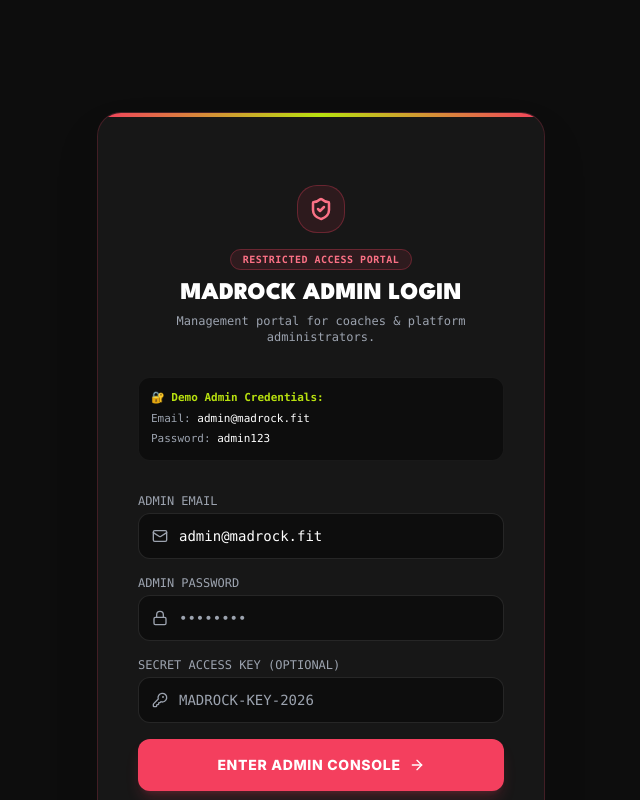
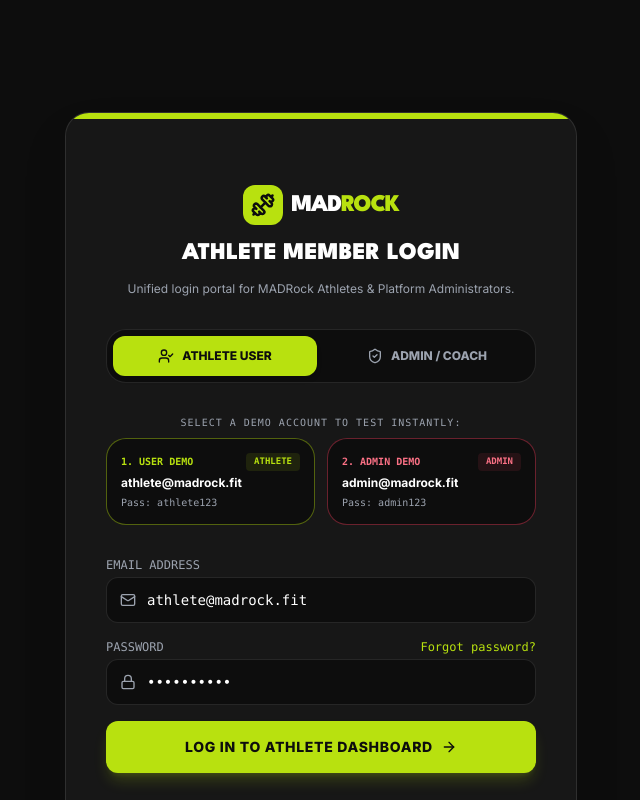
Before and after one commit to ardiansyah-23/MADRock, a Next.js app: page /admin/login in a window 1280 px wide. Shown: the top 800 px of the page, without its empty margins (319-959 px from the left). Built offline with nearby package versions, Linux system fonts and the light colour scheme.

Commit message:
feat: redirect START TRAINING buttons to unified /login page with dual demo accounts

```diff
--- a/src/app/admin/login/page.tsx
+++ b/src/app/admin/login/page.tsx
@@ -1,133 +1,5 @@
-"use client";
-
-import { useState } from "react";
-import Link from "next/link";
-import { ShieldCheck, Lock, Mail, ArrowRight, KeyRound, AlertCircle } from "lucide-react";
+import LoginPage from "@/app/login/page";
 
 export default function AdminLoginPage() {
-  const [email, setEmail] = useState("admin@madrock.fit");
-  const [password, setPassword] = useState("");
-  const [adminKey, setAdminKey] = useState("");
-  const [loading, setLoading] = useState(false);
-  const [errorMsg, setErrorMsg] = useState<string | null>(null);
-
-  const handleAdminLogin = (e: React.FormEvent) => {
-    e.preventDefault();
-    setLoading(true);
-    setErrorMsg(null);
-
-    setTimeout(() => {
-      if (password === "admin123" || password.length >= 6) {
-        // Successful Admin Auth Simulation
-        setLoading(false);
-        window.location.href = "/admin/dashboard";
-      } else {
-        setLoading(false);
-        setErrorMsg("Invalid Admin Credentials or Access Key.");
-      }
-    }, 800);
-  };
-
-  return (
-    <main className="min-h-screen bg-mad-bg text-white flex items-center justify-center p-4 pt-28 pb-16">
-      <div className="w-full max-w-md space-y-8 rounded-3xl bg-mad-surface border border-rose-500/20 p-8 sm:p-10 shadow-2xl relative overflow-hidden">
-        {/* Top Glow Accent */}
-        <div className="absolute top-0 inset-x-0 h-1 bg-gradient-to-r from-rose-500 via-mad-lime to-rose-500" />
-
-        <div className="text-center space-y-3">
-          <div className="w-12 h-12 rounded-2xl bg-rose-500/10 border border-rose-500/30 flex items-center justify-center text-rose-400 mx-auto">
-            <ShieldCheck className="w-6 h-6 stroke-[2.5]" />
-          </div>
-
-          <div>
-            <span className="px-3 py-1 rounded-full bg-rose-500/10 border border-rose-500/30 text-rose-400 font-mono text-[10px] uppercase font-bold tracking-wider">
-              RESTRICTED ACCESS PORTAL
-            </span>
-            <h1 className="text-2xl font-black font-spartan uppercase text-white mt-2">
-              MADROCK ADMIN LOGIN
-            </h1>
-            <p className="text-xs text-mad-gray mt-1 font-mono">
-              Management portal for coaches & platform administrators.
-            </p>
-          </div>
-        </div>
-
-        {errorMsg && (
-          <div className="p-3.5 rounded-xl bg-rose-500/10 border border-rose-500/30 text-rose-400 text-xs flex items-center gap-2">
-            <AlertCircle className="w-4 h-4 shrink-0" />
-            <span>{errorMsg}</span>
-          </div>
-        )}
-
-        {/* Quick Demo Hint */}
-        <div className="p-3 rounded-xl bg-mad-bg border border-white/5 text-[11px] font-mono text-mad-gray space-y-1">
-          <p className="text-mad-lime font-bold">🔐 Demo Admin Credentials:</p>
-          <p>Email: <span className="text-white">admin@madrock.fit</span></p>
-          <p>Password: <span className="text-white">admin123</span></p>
-        </div>
-
-        {/* Login Form */}
-        <form onSubmit={handleAdminLogin} className="space-y-4">
-          <div>
-            <label className="text-xs font-mono text-mad-gray uppercase block mb-1">Admin Email</label>
-            <div className="relative">
-              <Mail className="absolute left-3.5 top-1/2 -translate-y-1/2 w-4 h-4 text-mad-gray" />
-              <input
-                type="email"
-                required
-                placeholder="admin@madrock.fit"
-                value={email}
-                onChange={(e) => setEmail(e.target.value)}
-                className="w-full bg-mad-bg border border-white/10 rounded-xl pl-10 pr-4 py-3 text-sm text-white placeholder-mad-gray focus:outline-none focus:border-rose-500 font-mono"
-              />
-            </div>
-          </div>
-
-          <div>
-            <label className="text-xs font-mono text-mad-gray uppercase block mb-1">Admin Password</label>
-            <div className="relative">
-              <Lock className="absolute left-3.5 top-1/2 -translate-y-1/2 w-4 h-4 text-mad-gray" />
-              <input
-                type="password"
-                required
-                placeholder="••••••••"
-                value={password}
-                onChange={(e) => setPassword(e.target.value)}
-                className="w-full bg-mad-bg border border-white/10 rounded-xl pl-10 pr-4 py-3 text-sm text-white placeholder-mad-gray focus:outline-none focus:border-rose-500 font-mono"
-              />
-            </div>
-          </div>
-
-          <div>
-            <label className="text-xs font-mono text-mad-gray uppercase block mb-1">Secret Access Key (Optional)</label>
-            <div className="relative">
-              <KeyRound className="absolute left-3.5 top-1/2 -translate-y-1/2 w-4 h-4 text-mad-gray" />
-              <input
-                type="password"
-                placeholder="MADROCK-KEY-2026"
-                value={adminKey}
-                onChange={(e) => setAdminKey(e.target.value)}
-                className="w-full bg-mad-bg border border-white/10 rounded-xl pl-10 pr-4 py-3 text-sm text-white placeholder-mad-gray focus:outline-none focus:border-rose-500 font-mono"
-              />
-            </div>
-          </div>
-
-          <button
-            type="submit"
-            disabled={loading}
-            className="w-full py-4 rounded-xl bg-rose-500 text-white font-extrabold text-sm uppercase tracking-wider hover:bg-rose-600 transition-all flex items-center justify-center gap-2 shadow-lg shadow-rose-500/20"
-          >
-            <span>{loading ? "AUTHENTICATING..." : "ENTER ADMIN CONSOLE"}</span>
-            <ArrowRight className="w-4 h-4" />
-          </button>
-        </form>
-
-        <div className="text-center pt-2">
-          <Link href="/login" className="text-xs text-mad-gray hover:text-mad-lime transition-colors font-mono">
-            ← Switch to Athlete/Member Login
-          </Link>
-        </div>
-      </div>
-    </main>
-  );
+  return <LoginPage />;
 }
--- a/src/app/login/page.tsx
+++ b/src/app/login/page.tsx
@@ -2,80 +2,143 @@
 
 import { useState } from "react";
 import Link from "next/link";
-import { Dumbbell, Mail, Lock, ArrowRight, Chrome, AlertCircle, ShieldCheck } from "lucide-react";
+import { Dumbbell, Mail, Lock, ArrowRight, Chrome, AlertCircle, ShieldCheck, UserCheck } from "lucide-react";
 import { createClient } from "@/lib/supabase/client";
 
 export default function LoginPage() {
+  const [role, setRole] = useState<"user" | "admin">("user");
   const [email, setEmail] = useState("athlete@madrock.fit");
   const [password, setPassword] = useState("athlete123");
   const [loading, setLoading] = useState(false);
   const [errorMsg, setErrorMsg] = useState<string | null>(null);
 
-  const handleEmailLogin = async (e: React.FormEvent) => {
+  const handleRoleChange = (selectedRole: "user" | "admin") => {
+    setRole(selectedRole);
+    setErrorMsg(null);
+    if (selectedRole === "admin") {
+      setEmail("admin@madrock.fit");
+      setPassword("admin123");
+    } else {
+      setEmail("athlete@madrock.fit");
+      setPassword("athlete123");
+    }
+  };
+
+  const handleLogin = async (e: React.FormEvent) => {
     e.preventDefault();
     setLoading(true);
     setErrorMsg(null);
 
-    // Try Supabase auth, or fallback to instant demo login for smooth UX
-    try {
-      const supabase = createClient();
-      const { error } = await supabase.auth.signInWithPassword({
-        email,
-        password,
-      });
-
-      if (error) {
-        // Allow demo login if user enters demo credentials
-        if (password === "athlete123" || email === "athlete@madrock.fit") {
-          window.location.href = "/dashboard";
-          return;
-        }
-        setErrorMsg(error.message);
-        setLoading(false);
+    setTimeout(() => {
+      setLoading(false);
+      // Auto-detect role or handle login
+      if (email.toLowerCase().includes("admin") || role === "admin") {
+        window.location.href = "/admin";
       } else {
         window.location.href = "/dashboard";
       }
-    } catch (err) {
-      window.location.href = "/dashboard";
-    }
+    }, 600);
   };
 
-  const handleGoogleLogin = async () => {
-    try {
-      const supabase = createClient();
-      await supabase.auth.signInWithOAuth({
-        provider: "google",
-        options: {
-          redirectTo: `${window.location.origin}/dashboard`,
-        },
-      });
-    } catch (err) {
-      window.location.href = "/dashboard";
-    }
+  const handleQuickDemoLogin = (demoRole: "user" | "admin") => {
+    setLoading(true);
+    setTimeout(() => {
+      if (demoRole === "admin") {
+        window.location.href = "/admin";
+      } else {
+        window.location.href = "/dashboard";
+      }
+    }, 400);
   };
 
   return (
     <main className="min-h-screen bg-mad-bg text-white flex items-center justify-center p-4 pt-28 pb-16">
-      <div className="w-full max-w-md space-y-8 rounded-3xl bg-mad-surface border border-white/10 p-8 sm:p-10 shadow-2xl relative overflow-hidden">
-        {/* Top Glow Bar */}
-        <div className="absolute top-0 inset-x-0 h-1 bg-mad-lime" />
+      <div className="w-full max-w-lg space-y-8 rounded-3xl bg-mad-surface border border-white/10 p-8 sm:p-10 shadow-2xl relative overflow-hidden">
+        {/* Top Accent Bar */}
+        <div className={`absolute top-0 inset-x-0 h-1.5 transition-colors ${role === "admin" ? "bg-rose-500" : "bg-mad-lime"}`} />
 
         <div className="text-center space-y-3">
           <Link href="/" className="inline-flex items-center gap-2">
-            <div className="w-10 h-10 rounded-xl bg-mad-lime flex items-center justify-center text-mad-bg">
-              <Dumbbell className="w-6 h-6 stroke-[2.5]" />
+            <div className={`w-10 h-10 rounded-xl flex items-center justify-center font-black transition-colors ${role === "admin" ? "bg-rose-500 text-white" : "bg-mad-lime text-mad-bg"}`}>
+              {role === "admin" ? <ShieldCheck className="w-6 h-6 stroke-[2.5]" /> : <Dumbbell className="w-6 h-6 stroke-[2.5]" />}
             </div>
             <span className="font-spartan font-black text-2xl tracking-tighter text-white uppercase">
-              MAD<span className="text-mad-lime">ROCK</span>
+              MAD<span className={role === "admin" ? "text-rose-400" : "text-mad-lime"}>ROCK</span>
             </span>
           </Link>
 
           <h1 className="text-2xl font-black font-spartan uppercase text-white">
-            ATHLETE MEMBER LOGIN
+            {role === "admin" ? "ADMIN & COACH PORTAL" : "ATHLETE MEMBER LOGIN"}
           </h1>
           <p className="text-xs text-mad-gray">
-            Access your custom workouts, nutrition plans, and coach dashboard.
+            Unified login portal for MADRock Athletes & Platform Administrators.
           </p>
+        </div>
+
+        {/* Role Switcher Tabs */}
+        <div className="grid grid-cols-2 gap-2 p-1.5 rounded-2xl bg-mad-bg border border-white/10">
+          <button
+            type="button"
+            onClick={() => handleRoleChange("user")}
+            className={`py-3 rounded-xl text-xs font-extrabold uppercase transition-all flex items-center justify-center gap-2 ${
+              role === "user"
+                ? "bg-mad-lime text-mad-bg shadow-md"
+                : "text-mad-gray hover:text-white"
+            }`}
+          >
+            <UserCheck className="w-4 h-4" />
+            <span>ATHLETE USER</span>
+          </button>
+
+          <button
+            type="button"
+            onClick={() => handleRoleChange("admin")}
+            className={`py-3 rounded-xl text-xs font-extrabold uppercase transition-all flex items-center justify-center gap-2 ${
+              role === "admin"
+                ? "bg-rose-500 text-white shadow-md"
+                : "text-mad-gray hover:text-white"
+            }`}
+          >
+            <ShieldCheck className="w-4 h-4" />
+            <span>ADMIN / COACH</span>
+          </button>
+        </div>
+
+        {/* 2 Demo Account Quick Selector Cards */}
+        <div className="space-y-2">
+          <span className="text-[10px] font-mono uppercase tracking-widest text-mad-gray block text-center">
+            SELECT A DEMO ACCOUNT TO TEST INSTANTLY:
+          </span>
+
+          <div className="grid grid-cols-1 sm:grid-cols-2 gap-3">
+            {/* User Demo Card */}
+            <button
+              type="button"
+              onClick={() => handleQuickDemoLogin("user")}
+              className="p-3.5 rounded-2xl bg-mad-bg border border-mad-lime/40 text-left hover:border-mad-lime transition-all space-y-1 group"
+            >
+              <div className="flex items-center justify-between">
+                <span className="text-[10px] font-mono text-mad-lime font-bold uppercase">1. USER DEMO</span>
+                <span className="text-[9px] px-2 py-0.5 rounded bg-mad-lime/10 text-mad-lime font-mono font-bold">ATHLETE</span>
+              </div>
+              <p className="text-xs font-bold text-white group-hover:text-mad-lime transition-colors">athlete@madrock.fit</p>
+              <p className="text-[10px] text-mad-gray font-mono">Pass: athlete123</p>
+            </button>
+
+            {/* Admin Demo Card */}
+            <button
+              type="button"
+              onClick={() => handleQuickDemoLogin("admin")}
+              className="p-3.5 rounded-2xl bg-mad-bg border border-rose-500/40 text-left hover:border-rose-500 transition-all space-y-1 group"
+            >
+              <div className="flex items-center justify-between">
+                <span className="text-[10px] font-mono text-rose-400 font-bold uppercase">2. ADMIN DEMO</span>
+                <span className="text-[9px] px-2 py-0.5 rounded bg-rose-500/10 text-rose-400 font-mono font-bold">ADMIN</span>
+              </div>
+              <p className="text-xs font-bold text-white group-hover:text-rose-400 transition-colors">admin@madrock.fit</p>
+              <p className="text-[10px] text-mad-gray font-mono">Pass: admin123</p>
+            </button>
+          </div>
         </div>
 
         {errorMsg && (
@@ -85,18 +148,8 @@ export default function LoginPage() {
           </div>
         )}
 
-        {/* Quick Demo Credentials Card */}
-        <div className="p-3.5 rounded-xl bg-mad-bg border border-mad-lime/30 text-[11px] font-mono text-mad-gray space-y-1">
-          <div className="flex items-center justify-between text-mad-lime font-bold">
-            <span>⚡ DEMO MEMBER LOGIN</span>
-            <span className="text-[10px] px-2 py-0.5 rounded bg-mad-lime/10">READY</span>
-          </div>
-          <p>Email: <span className="text-white font-bold">athlete@madrock.fit</span></p>
-          <p>Password: <span className="text-white font-bold">athlete123</span></p>
-        </div>
-
-        {/* Login Form */}
-        <form onSubmit={handleEmailLogin} className="space-y-4">
+        {/* Custom Login Form */}
+        <form onSubmit={handleLogin} className="space-y-4">
           <div>
             <label className="text-xs font-mono text-mad-gray uppercase block mb-1">Email Address</label>
             <div className="relative">
@@ -104,7 +157,7 @@ export default function LoginPage() {
               <input
                 type="email"
                 required
-                placeholder="athlete@madrock.fit"
+                placeholder="user@madrock.fit"
                 value={email}
                 onChange={(e) => setEmail(e.target.value)}
                 className="w-full bg-mad-bg border border-white/10 rounded-xl pl-10 pr-4 py-3 text-sm text-white placeholder-mad-gray focus:outline-none focus:border-mad-lime font-mono"
@@ -135,9 +188,13 @@ export default function LoginPage() {
           <button
             type="submit"
             disabled={loading}
-            className="w-full py-4 rounded-xl bg-mad-lime text-mad-bg font-extrabold text-sm uppercase tracking-wider hover:bg-mad-lime-hover transition-all flex items-center justify-center gap-2 shadow-lg shadow-mad-lime/20"
+            className={`w-full py-4 rounded-xl font-extrabold text-sm uppercase tracking-wider transition-all flex items-center justify-center gap-2 shadow-lg ${
+              role === "admin"
+                ? "bg-rose-500 text-white hover:bg-rose-600 shadow-rose-500/20"
+                : "bg-mad-lime text-mad-bg hover:bg-mad-lime-hover shadow-mad-lime/20"
+            }`}
           >
-            <span>{loading ? "AUTHENTICATING..." : "LOG IN TO ATHLETE DASHBOARD"}</span>
+            <span>{loading ? "AUTHENTICATING..." : role === "admin" ? "ENTER ADMIN CONSOLE" : "LOG IN TO ATHLETE DASHBOARD"}</span>
             <ArrowRight className="w-4 h-4" />
           </button>
         </form>
@@ -149,7 +206,7 @@ export default function LoginPage() {
 
         {/* Google OAuth Button */}
         <button
-          onClick={handleGoogleLogin}
+          onClick={() => handleQuickDemoLogin("user")}
           type="button"
           className="w-full py-3.5 rounded-xl bg-mad-bg border border-white/10 text-white font-bold text-xs uppercase hover:bg-white/5 transition-all flex items-center justify-center gap-2"
         >
@@ -157,23 +214,12 @@ export default function LoginPage() {
           <span>Continue with Google</span>
         </button>
 
-        {/* Switch to Admin Login Link */}
-        <div className="pt-3 border-t border-white/10 text-center space-y-2">
-          <p className="text-xs text-mad-gray">
-            Don't have an account yet?{" "}
-            <Link href="/register" className="text-mad-lime font-bold hover:underline">
-              Register Now
-            </Link>
-          </p>
-
-          <Link
-            href="/admin/login"
-            className="inline-flex items-center gap-1.5 text-xs text-rose-400 font-mono hover:underline pt-1"
-          >
-            <ShieldCheck className="w-3.5 h-3.5 text-rose-400" />
-            <span>Are you a Coach or Admin? Login to Admin Console →</span>
+        <p className="text-center text-xs text-mad-gray pt-2">
+          Don't have an account yet?{" "}
+          <Link href="/register" className="text-mad-lime font-bold hover:underline">
+            Register Now
           </Link>
-        </div>
+        </p>
       </div>
     </main>
   );
--- a/src/components/layout/Navbar.tsx
+++ b/src/components/layout/Navbar.tsx
@@ -208,7 +208,7 @@ export function Navbar() {
             </Link>
 
             <Link
-              href="/booking"
+              href="/login"
               className="group inline-flex items-center gap-2 px-5 py-2.5 rounded-full text-sm font-bold bg-mad-lime text-mad-bg hover:bg-mad-lime-hover transition-all duration-300 shadow-md shadow-mad-lime/20 hover:scale-[1.02]"
             >
               <span>START TRAINING</span>
@@ -312,7 +312,7 @@ export function Navbar() {
               </Link>
 
               <Link
-                href="/booking"
+                href="/login"
                 onClick={() => setMobileMenuOpen(false)}
                 className="flex items-center justify-center gap-2 py-3.5 rounded-xl bg-mad-lime text-mad-bg font-extrabold text-sm uppercase tracking-wider"
               >
--- a/src/features/home/CTASection.tsx
+++ b/src/features/home/CTASection.tsx
@@ -29,7 +29,7 @@ export function CTASection() {
 
             <div className="flex flex-wrap justify-center items-center gap-4 pt-4">
               <Link
-                href="/booking"
+                href="/login"
                 className="group inline-flex items-center gap-3 px-9 py-4.5 rounded-2xl text-base font-extrabold bg-mad-lime text-mad-bg hover:bg-mad-lime-hover transition-all duration-300 shadow-xl shadow-mad-lime/25 hover:scale-105"
               >
                 <span>START YOUR TRANSFORMATION</span>
--- a/src/features/home/HeroSection.tsx
+++ b/src/features/home/HeroSection.tsx
@@ -84,7 +84,7 @@ export function HeroSection() {
             <ScrollReveal delay={0.2}>
               <div className="flex flex-wrap items-center gap-4 pt-2">
                 <Link
-                  href="/booking"
+                  href="/login"
                   className="group inline-flex items-center gap-3 px-8 py-4 rounded-2xl text-base font-extrabold bg-mad-lime text-mad-bg hover:bg-mad-lime-hover transition-all duration-300 shadow-xl shadow-mad-lime/20 hover:scale-[1.02] active:scale-[0.98] transform-gpu"
                 >
                   <span>START TRAINING</span>
```
